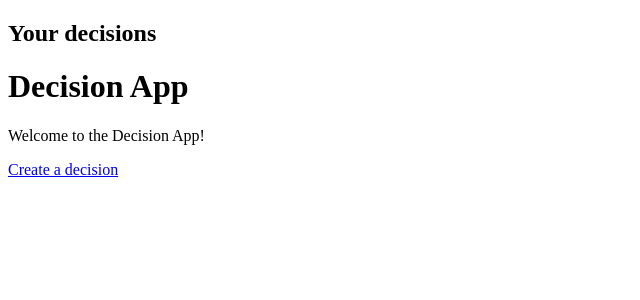
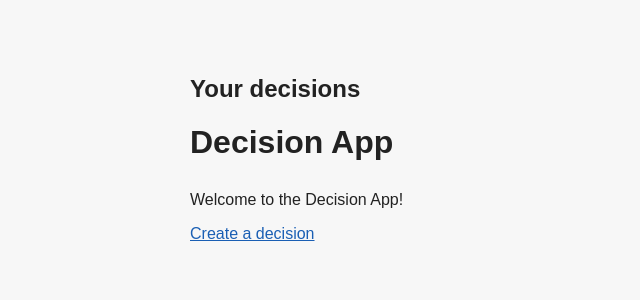
Before and after one commit to Robocop119/decision-app, a Flask app: page / in a window 1280 px wide. Shown: the top 300 px of the page, without its empty margins (0-640 px from the left). Run offline with Flask 3, Linux system fonts and the light colour scheme; data that the repository does not hold is empty.

Commit message:
added a bit of css

```diff
--- /dev/null
+++ b/static/style.css
@@ -0,0 +1,50 @@
+body {
+    font-family: Arial, sans-serif;
+    max-width: 900px;
+    margin: 0 auto;
+    padding: 40px 20px;
+    background-color: #f7f7f7;
+    color: #222;
+}
+
+h1 {
+    margin-bottom: 30px;
+}
+
+h2 {
+    margin-top: 35px;
+    margin-bottom: 15px;
+}
+
+form {
+    margin-bottom: 20px;
+}
+
+input,
+select,
+button {
+    font-size: 1rem;
+    padding: 8px 10px;
+    margin: 4px 4px 4px 0;
+}
+
+button {
+    cursor: pointer;
+}
+
+ul,
+ol {
+    line-height: 1.7;
+}
+
+a {
+    color: #1a5fb4;
+}
+
+.results {
+    margin-top: 25px;
+    padding: 20px;
+    background-color: white;
+    border: 1px solid #ddd;
+    border-radius: 8px;
+}
--- a/templates/create.html
+++ b/templates/create.html
@@ -2,6 +2,7 @@
 <html lang="en">
 
 <head>
+    <link rel="stylesheet" href="{{ url_for('static', filename='style.css') }}">
     <title>Decision App</title>
 </head>
 
--- a/templates/index.html
+++ b/templates/index.html
@@ -2,6 +2,7 @@
 <html lang="en">
 
 <head>
+    <link rel="stylesheet" href="{{ url_for('static', filename='style.css') }}">
     <title>Decision App</title>
 
     <h2>Your decisions</h2>
```
Also changed, not shown: templates/decision.html (+7 -1 lines).
